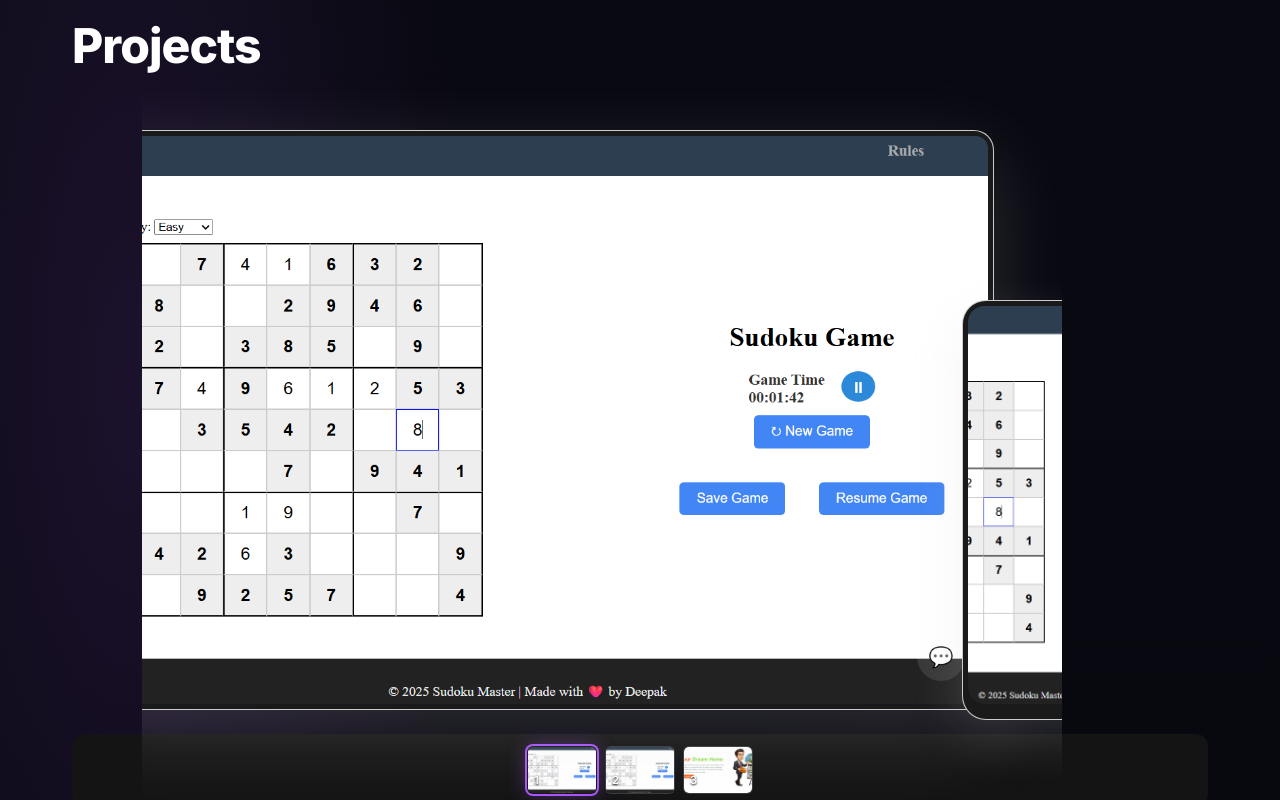
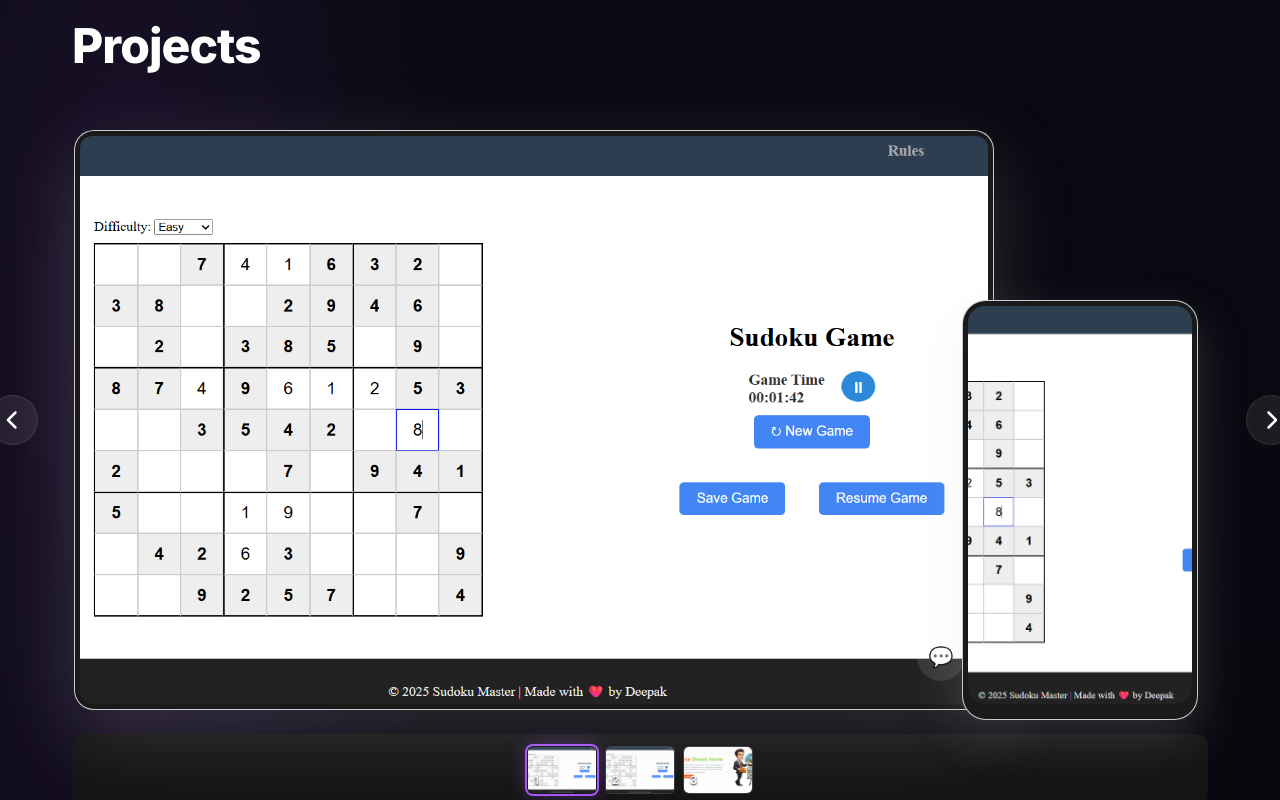
Before and after one commit to deepak212001/Portfolio, a React (Vite) app: page / in a window 1280 px wide. Shown: the part 3240-4040 px from the top of the page. Built offline with nearby package versions, Linux system fonts and the light colour scheme; a web font is replaced by a local one.

Commit message:
Update Projects styles to change overflow property from clip to visible, enhancing layout behavior for better content display.

```diff
--- a/src/components/Projects.css
+++ b/src/components/Projects.css
@@ -2,7 +2,6 @@
   padding: 6rem 2rem;
   max-width: 1200px;
   margin: 0 auto;
-  overflow-x: clip;
 }
 
 .projects-header {
@@ -79,7 +78,7 @@
   align-items: center;
   min-height: 420px;
   position: relative;
-  overflow-x: clip;
+  overflow: visible;
 }
 
 .mockup-tablet {
```
